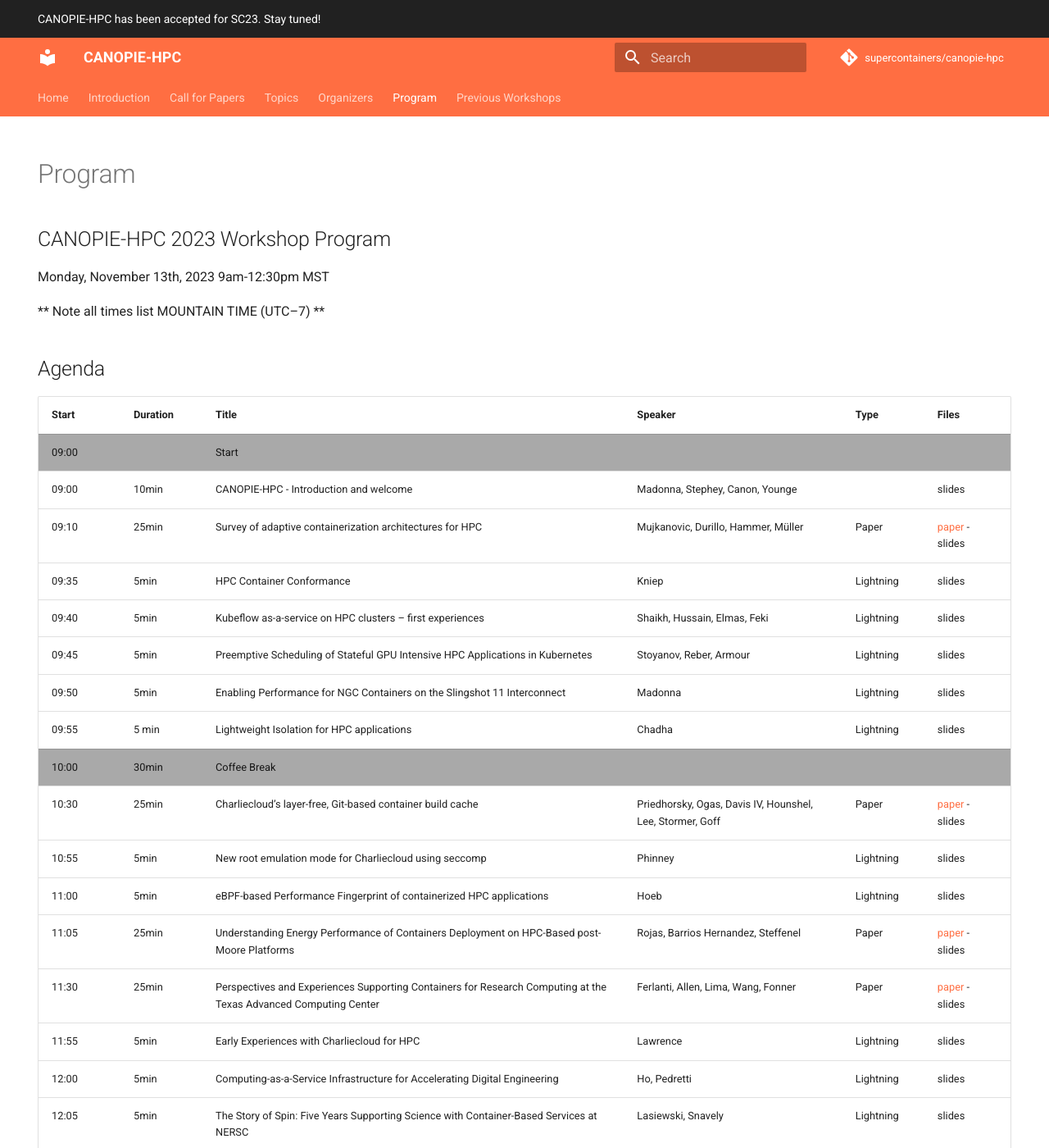
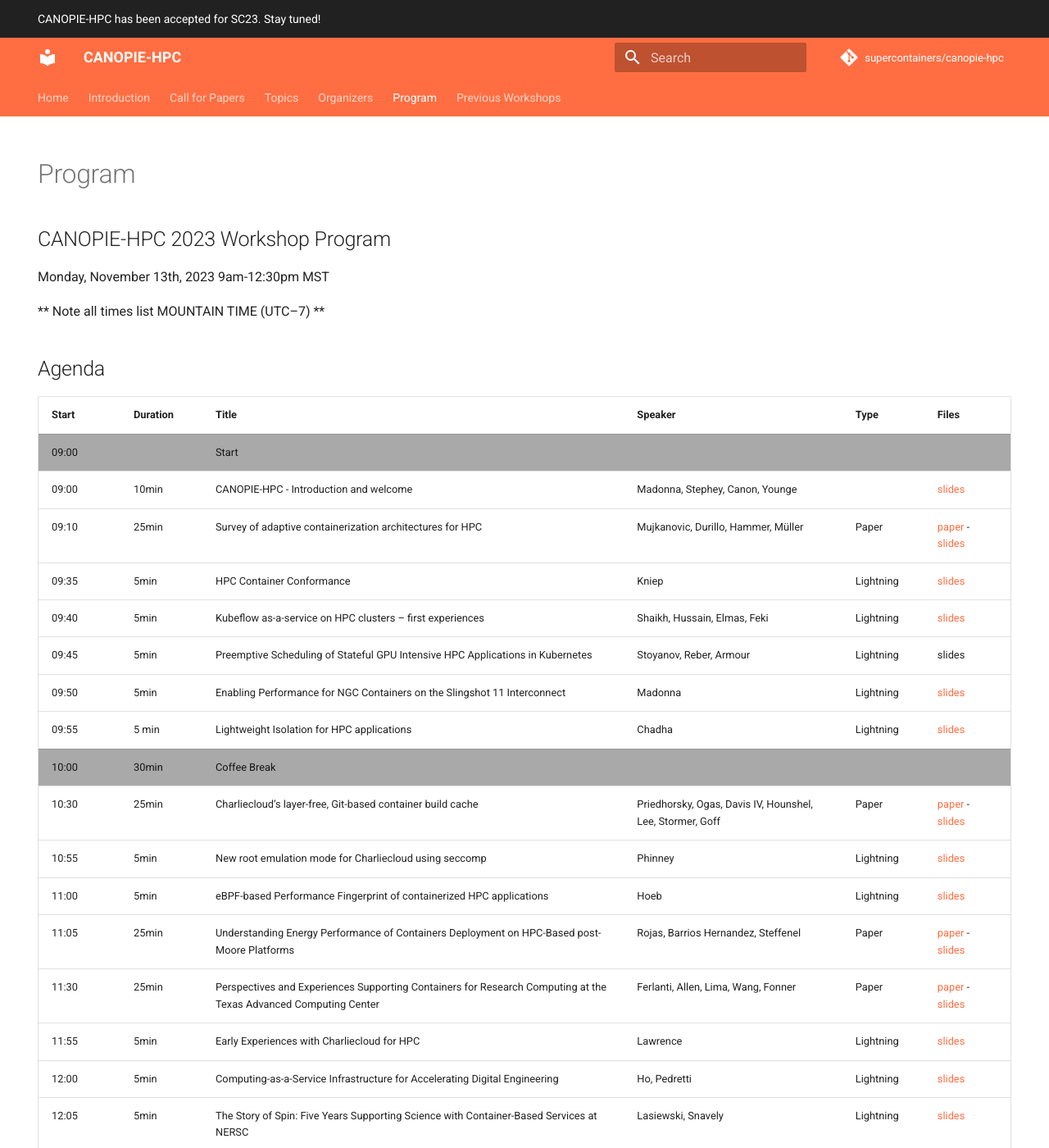
Before and after one commit to supercontainers/canopie-hpc, an MkDocs documentation site: the page built from docs/program.md, in a window 1280 px wide and 1400 px high. Shown: the whole window at 82% size. Built offline with MkDocs 1.6.1 and Material for MkDocs 9.7.7, drawn with Linux system fonts in a browser that asks for light colours; comment, search, counter and statistics services are not loaded; part of the change alters nothing that is shown.

```diff
--- a/docs/program.md
+++ b/docs/program.md
@@ -35,7 +35,7 @@ Monday, November 13th, 2023
         <td>CANOPIE-HPC - Introduction and welcome</td>
         <td>Madonna, Stephey, Canon, Younge</td>
         <td></td>
-        <td>slides</td>
+        <td><a href="https://github.com/supercontainers/canopie-hpc/blob/main/docs/prev/2023/slides/Canopie-hpc-sc23-intro.pdf">slides</a></td>
     </tr>
     <tr>
         <td>09:10</td>
@@ -43,7 +43,7 @@ Monday, November 13th, 2023
         <td>Survey of adaptive containerization architectures for HPC</td>
         <td>Mujkanovic, Durillo, Hammer, Müller</td>
         <td>Paper</td>
-        <td><a href="https://dl.acm.org/doi/10.1145/3624062.3624588">paper</a> - slides</td>
+        <td><a href="https://dl.acm.org/doi/10.1145/3624062.3624588">paper</a> - <a href="https://github.com/supercontainers/canopie-hpc/blob/main/docs/prev/2023/slides/ws_canopie107.pdf">slides</a></td>
     </tr>
     <tr>
         <td>09:35</td>
@@ -51,7 +51,7 @@ Monday, November 13th, 2023
         <td>HPC Container Conformance</td>
         <td>Kniep</td>
         <td>Lightning</td>
-        <td>slides</td>
+        <td><a href="https://github.com/supercontainers/canopie-hpc/blob/main/docs/prev/2023/slides/ws_canolt107s2.pdf">slides</a></td>
     </tr>
  <tr>
         <td>09:40</td>
@@ -59,7 +59,7 @@ Monday, November 13th, 2023
         <td>Kubeflow as-a-service on HPC clusters – first experiences</td>
         <td>Shaikh, Hussain, Elmas, Feki</td>
         <td>Lightning</td>
-        <td>slides</td>
+        <td><a href="https://github.com/supercontainers/canopie-hpc/blob/main/docs/prev/2023/slides/ws_canolt101s2.pdf">slides</a></td>
     </tr>
  <tr>
         <td>09:45</td>
@@ -75,7 +75,7 @@ Monday, November 13th, 2023
         <td>Enabling Performance for NGC Containers on the Slingshot 11 Interconnect</td>
         <td>Madonna</td>
         <td>Lightning</td>
-        <td>slides</td>
+        <td><a href="https://github.com/supercontainers/canopie-hpc/blob/main/docs/prev/2023/slides/ws_canolt108s2.pdf">slides</a></td>
     </tr>
   <tr>
         <td>09:55</td>
@@ -83,7 +83,7 @@ Monday, November 13th, 2023
         <td>Lightweight Isolation for HPC applications</td>
         <td>Chadha</td>
         <td>Lightning</td>
-        <td>slides</td>
+        <td><a href="https://github.com/supercontainers/canopie-hpc/blob/main/docs/prev/2023/slides/ws_canolt111s2.pdf">slides</a></td>
     </tr>
     <tr style="background-color:#A9A9A9">
         <td>10:00</td>
@@ -97,7 +97,7 @@ Monday, November 13th, 2023
         <td>Charliecloud’s layer-free, Git-based container build cache</td>
         <td>Priedhorsky, Ogas, Davis IV, Hounshel, Lee, Stormer, Goff</td>
         <td>Paper</td>
-        <td><a href="https://dl.acm.org/doi/10.1145/3624062.3624585">paper</a> - slides</td>
+        <td><a href="https://dl.acm.org/doi/10.1145/3624062.3624585">paper</a> - <a href="https://github.com/supercontainers/canopie-hpc/blob/main/docs/prev/2023/slides/ws_canopie102.pdf">slides</a></td>
     </tr>
  <tr>
         <td>10:55</td>
@@ -105,7 +105,7 @@ Monday, November 13th, 2023
         <td>New root emulation mode for Charliecloud using seccomp</td>
         <td>Phinney</td>
         <td>Lightning</td>
-        <td>slides</td>
+        <td><a href="https://github.com/supercontainers/canopie-hpc/blob/main/docs/prev/2023/slides/ws_canolt102s2.pdf">slides</a></td>
     </tr>
  <tr>
         <td>11:00</td>
@@ -113,7 +113,7 @@ Monday, November 13th, 2023
         <td>eBPF-based Performance Fingerprint of containerized HPC applications</td>
         <td>Hoeb</td>
         <td>Lightning</td>
-        <td>slides</td>
+        <td><a href="https://github.com/supercontainers/canopie-hpc/blob/main/docs/prev/2023/slides/ws_canolt110s2.pdf">slides</a></td>
     </tr>
  <tr>
         <td>11:05</td>
@@ -121,7 +121,7 @@ Monday, November 13th, 2023
         <td>Understanding Energy Performance of Containers Deployment on HPC-Based post-Moore Platforms</td>
         <td>Rojas, Barrios Hernandez, Steffenel</td>
         <td>Paper</td>
-        <td><a href="https://dl.acm.org/doi/10.1145/3624062.3624586">paper</a> - slides</td>
+        <td><a href="https://dl.acm.org/doi/10.1145/3624062.3624586">paper</a> - <a href="https://github.com/supercontainers/canopie-hpc/blob/main/docs/prev/2023/slides/ws_canopie103s2.pdf">slides</a></td>
     </tr>
  <tr>
         <td>11:30</td>
@@ -129,7 +129,7 @@ Monday, November 13th, 2023
         <td>Perspectives and Experiences Supporting Containers for Research Computing at the Texas Advanced Computing Center</td>
         <td>Ferlanti, Allen, Lima, Wang, Fonner</td>
         <td>Paper</td>
-        <td><a href="https://dl.acm.org/doi/10.1145/3624062.3624587">paper</a> - slides</td>
+        <td><a href="https://dl.acm.org/doi/10.1145/3624062.3624587">paper</a> - <a href="https://github.com/supercontainers/canopie-hpc/blob/main/docs/prev/2023/slides/ws_canopie104s2.pdf">slides</a></td>
     </tr>
  <tr>
         <td>11:55</td>
@@ -137,21 +137,21 @@ Monday, November 13th, 2023
         <td>Early Experiences with Charliecloud for HPC</td>
         <td>Lawrence</td>
         <td>Lightning</td>
-        <td>slides</td>
+        <td><a href="https://github.com/supercontainers/canopie-hpc/blob/main/docs/prev/2023/slides/ws_canolt113s2.pdf">slides</a></td>
     </tr>
         <td>12:00</td>
         <td>5min</td>
         <td>Computing-as-a-Service Infrastructure for Accelerating Digital Engineering</td>
         <td>Ho, Pedretti</td>
         <td>Lightning</td>
-        <td>slides</td>
+        <td><a href="https://github.com/supercontainers/canopie-hpc/blob/main/docs/prev/2023/slides/ws_canolt105s2.pdf">slides</a></td>
     </tr>
         <td>12:05</td>
         <td>5min</td>
         <td>The Story of Spin: Five Years Supporting Science with Container-Based Services at NERSC</td>
         <td>Lasiewski, Snavely</td>
         <td>Lightning</td>
-        <td>slides</td>
+        <td><a href="https://github.com/supercontainers/canopie-hpc/blob/main/docs/prev/2023/slides/ws_canolt109s2.pdf">slides</a></td>
     </tr>
         <td>12:10</td>
         <td>20min</td>
```
